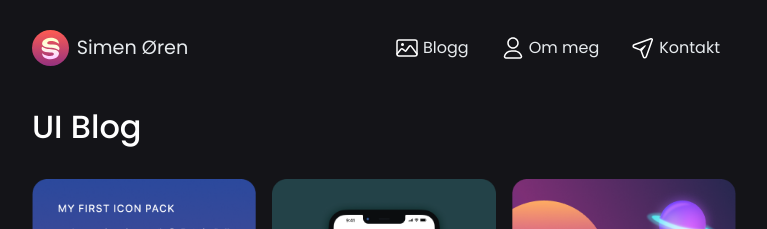
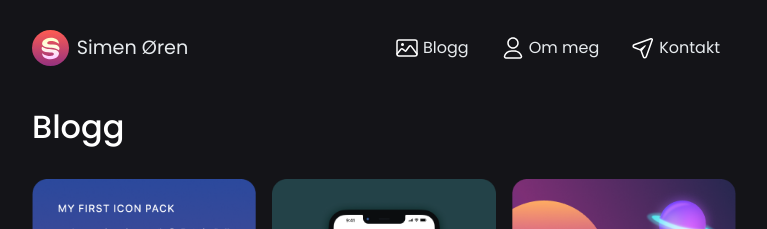
Before and after one commit to simenoeren/FID2100_T12_Portfolio, a plain HTML site: page frontend/html/blog.html in a window 1280 px wide. Shown: the top 229 px of the page, without its empty margins (256-1023 px from the left). Drawn offline with Linux system fonts and the light colour scheme; no server answers.

Commit message:
blogg overskrft

```diff
--- a/frontend/html/blog.html
+++ b/frontend/html/blog.html
@@ -69,7 +69,7 @@
       </div>
     </header>
     <main class="main--centered">
-      <h1 class="text__medium40">UI Blog</h1>
+      <h1 class="text__medium40">Blogg</h1>
       <div class="gallery--wrapper">
         <div class="gallery--column">
           <a href="../html/blogpost.html" class="gallery--link">
```
